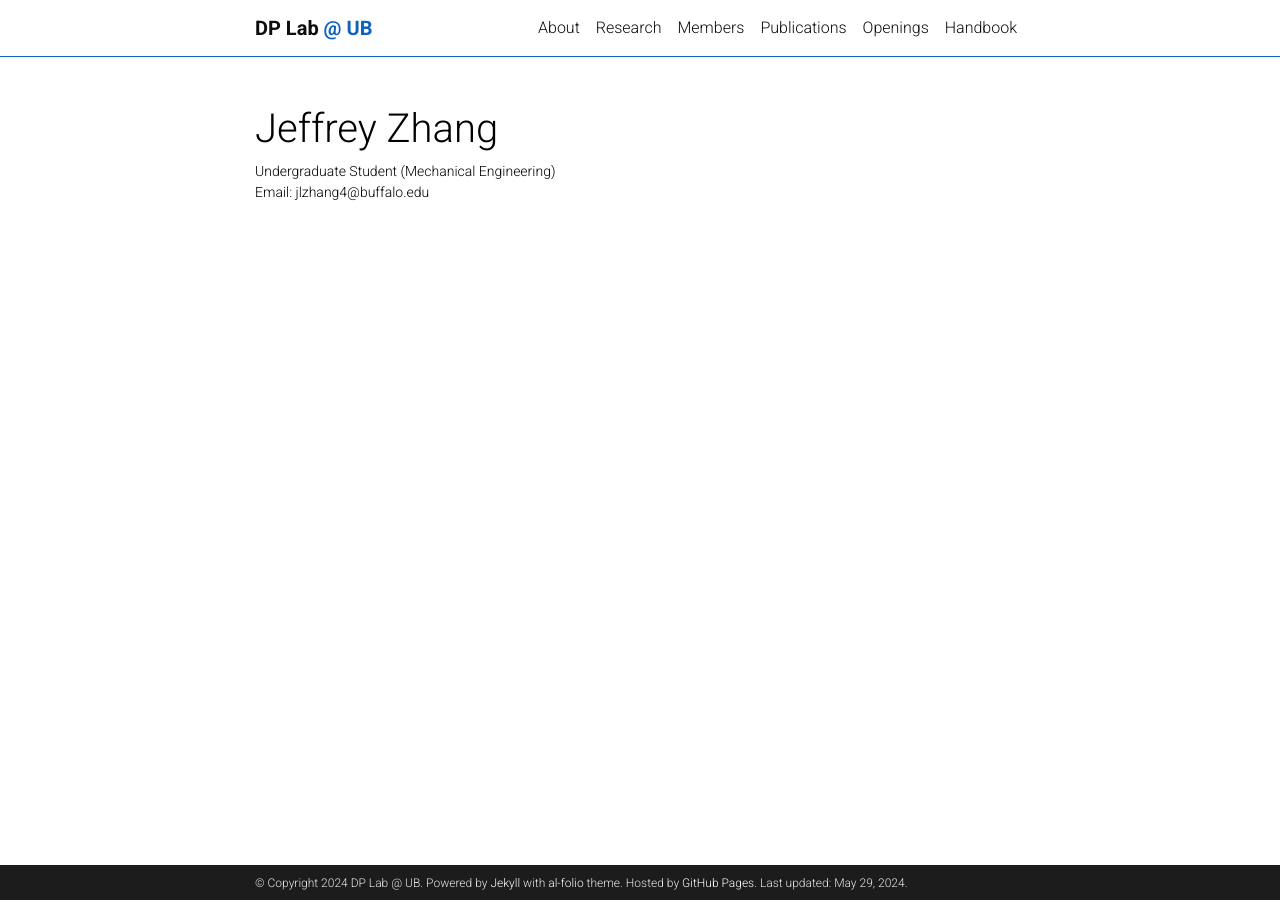
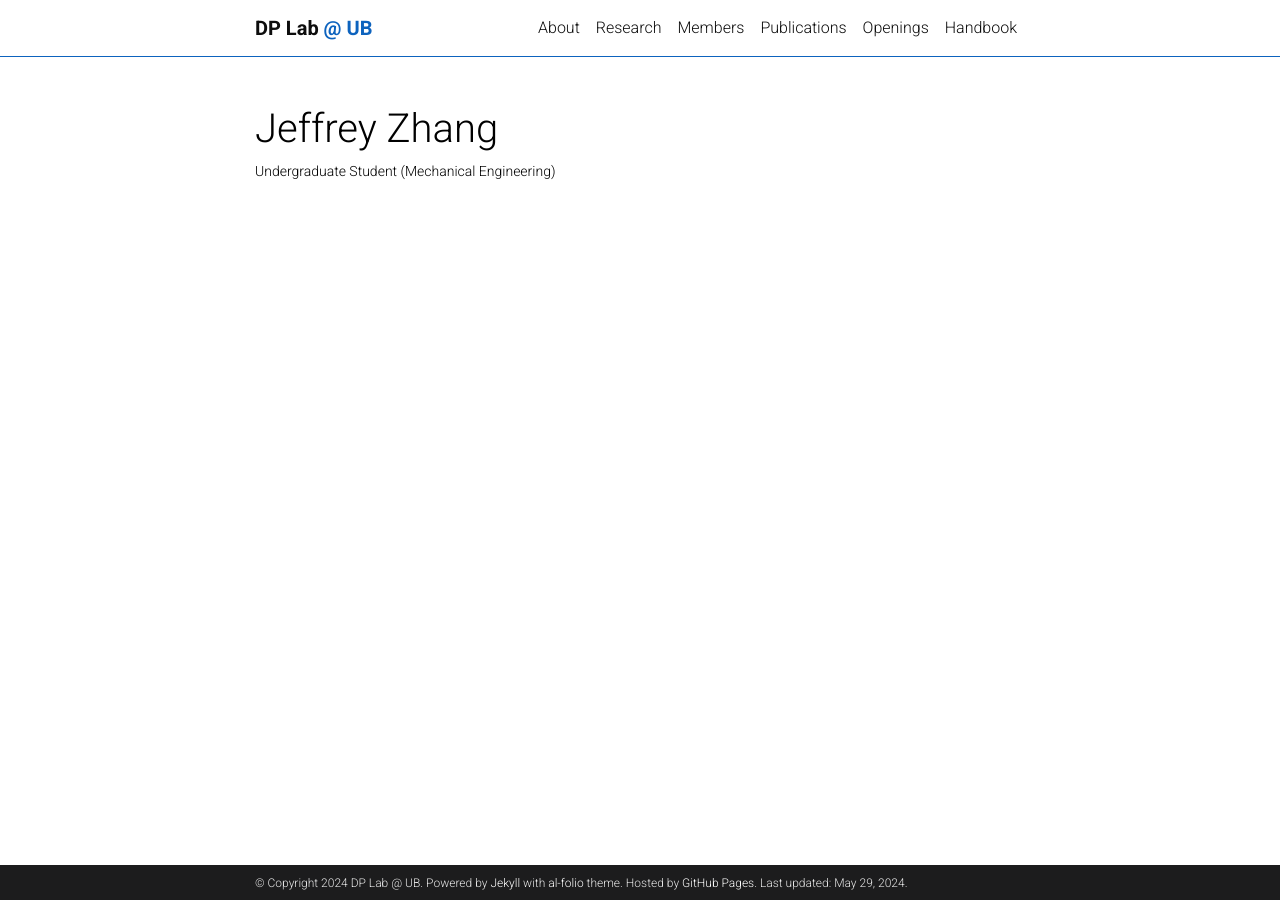
Before and after one commit to ShiResearchGroup/shiresearchgroup.github.io, a Jekyll site: the page built from _projects/Jeffrey_Zhang.md, in a window 1280 px wide. Built offline with Jekyll 4.4.1, drawn with Linux system fonts in a browser that asks for light colours; comment, search, counter and statistics services are not loaded; a style sheet for code colours, icons or effects is not loaded.

Commit message:
Update Jeffrey_Zhang.md

```diff
--- a/_projects/Jeffrey_Zhang.md
+++ b/_projects/Jeffrey_Zhang.md
@@ -1,7 +1,7 @@
 ---
 layout: page
 title: Jeffrey Zhang
-description: Undergraduate Student (Mechanical Engineering)<br>Email&#58; jlzhang4@buffalo.edu
+description: Undergraduate Student (Mechanical Engineering)
 img: assets/img/jzhang.jpg
 redirect:
 importance: 1
```
